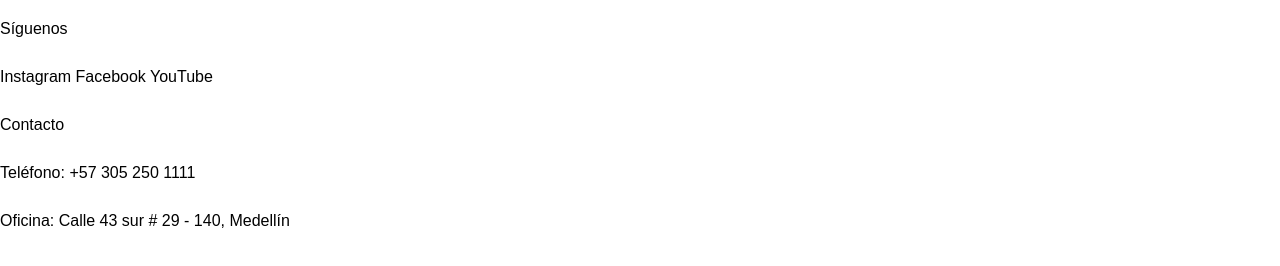
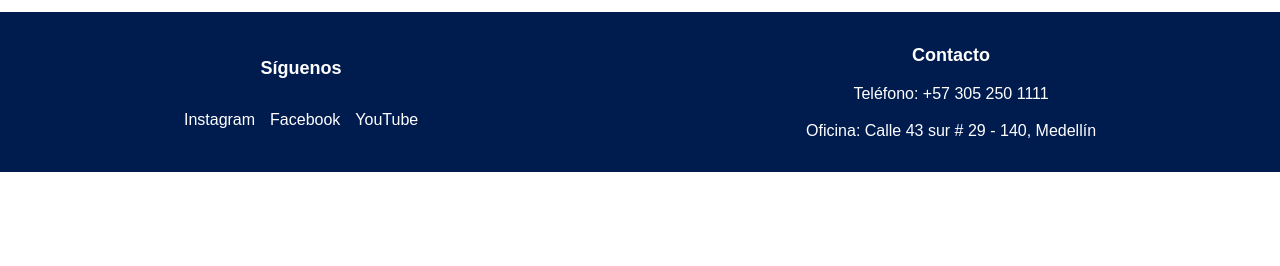
Before and after one commit to B4ST1N2/GoTIC, a plain HTML site: page index.html in a window 1280 px wide. Shown: the part 88-354 px from the top of the page. Drawn offline with Linux system fonts and the light colour scheme.

Commit message:
Agregados los estilos CSS para el footer.

```diff
--- a/css/styles.css
+++ b/css/styles.css
@@ -75,3 +75,49 @@ a {
     -webkit-background-clip: text;
     -webkit-text-fill-color: transparent;
 }
+
+/* ESTA PARTE CONTIENE LOS ESTILOS DEL FOOTER */
+footer {
+  background-color: #001C4F;
+  color: white;
+  padding: 20px 0;
+  text-align: center;
+  font-family: Arial, sans-serif;
+}
+
+/* Diseño de las secciones del footer */
+.footer-section {
+  display: flex;
+  justify-content: space-around;
+  flex-wrap: wrap;
+  gap: 20px;
+}
+
+/* Títulos de las secciones */
+.section-title {
+  font-size: 18px;
+  font-weight: bold;
+}
+
+/* Enlaces a redes sociales */
+.social-links {
+  display: flex;
+  justify-content: center;
+  gap: 15px;
+  margin-top: 10px;
+}
+
+.social-links a {
+  text-decoration: none;
+  color: white;
+  font-size: 16px;
+}
+
+.social-links a:hover {
+  text-decoration: underline;
+}
+
+/* Contacto */
+.contact-section p {
+  margin: 5px 0;
+}
--- a/index.html
+++ b/index.html
@@ -26,19 +26,19 @@
 
     </section>
     <footer>
-        <section>
+        <section class="footer-section">
             <!-- Sección de redes sociales -->
-            <div>
-                <p>Síguenos</p>
-                <div>
+            <div class="social-section">
+                <p class="section-title">Síguenos</p>
+                <div class="social-links">
                     <a href="#">Instagram</a>
                     <a href="#">Facebook</a>
                     <a href="#">YouTube</a>
                 </div>
             </div>
             <!-- Sección de contacto -->
-            <div>
-                <p>Contacto</p>
+            <div class="contact-section">
+                <p class="section-title">Contacto</p>
                 <p>Teléfono: +57 305 250 1111</p>
                 <p>Oficina: Calle 43 sur # 29 - 140, Medellín</p>
             </div>
```
